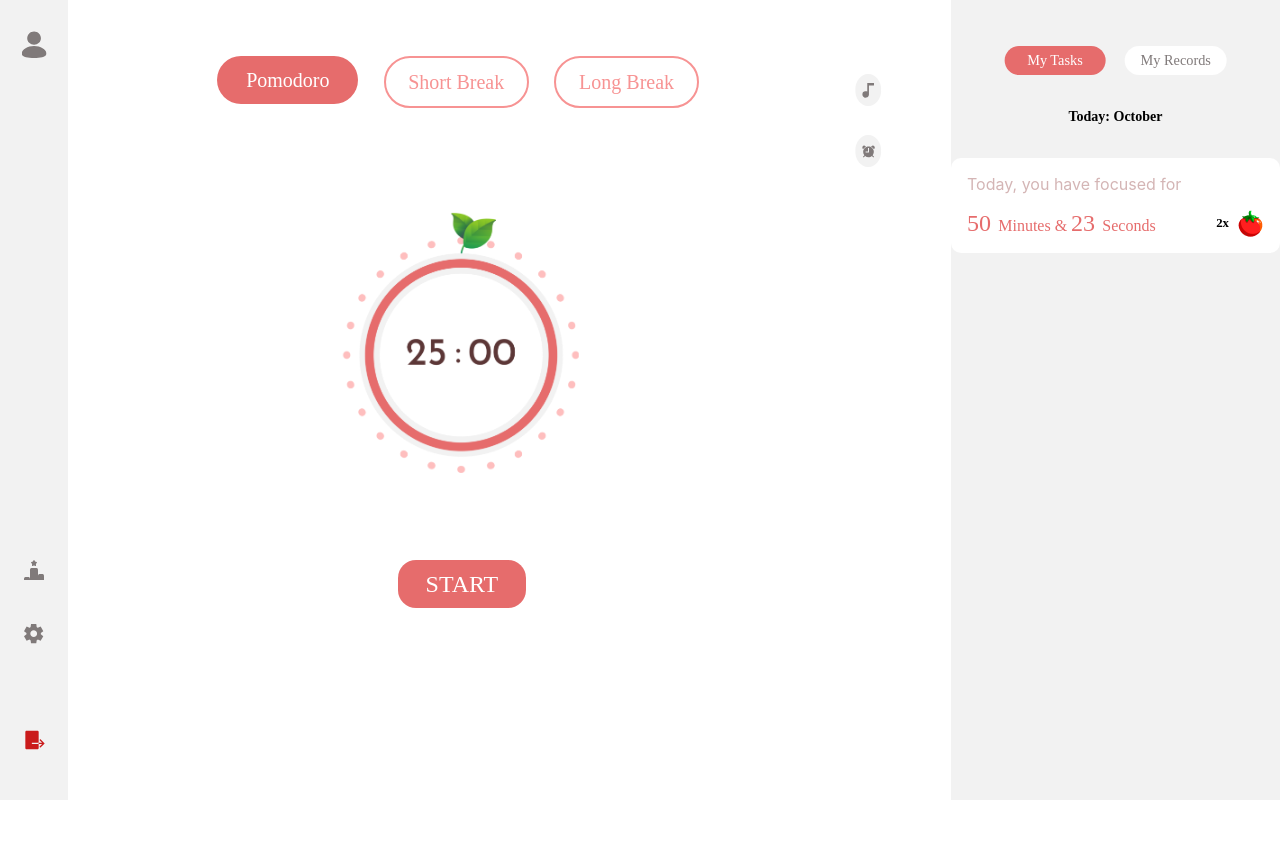
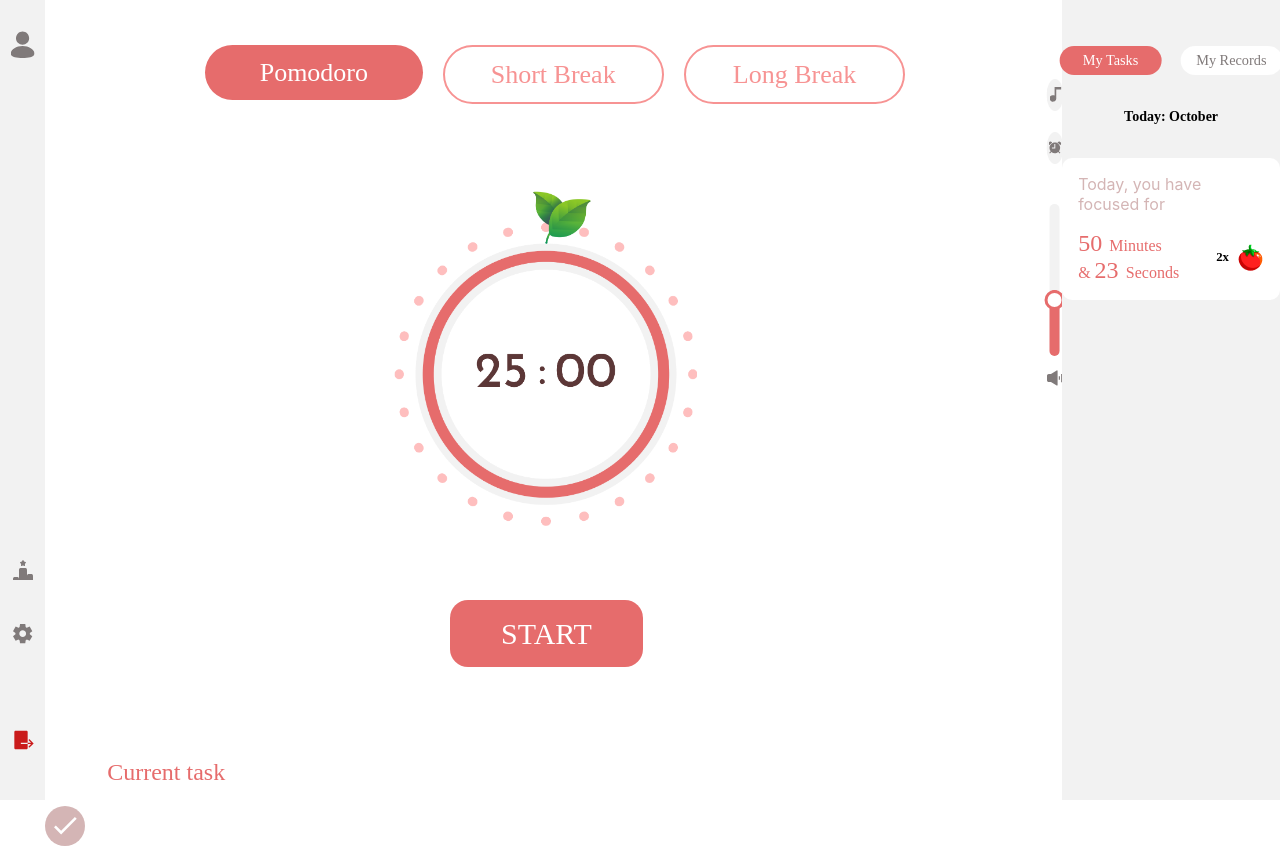
Before and after one commit to cyj8494/pomodoro, a React (Create React App) app: page / in a window 1280 px wide. Before the commit the page ends 800 px from the top, so only its background shows below. Built offline with nearby package versions, Linux system fonts and the light colour scheme.

Commit message:
2023-10-10

```diff
--- a/src/App.css
+++ b/src/App.css
@@ -223,25 +223,25 @@
 
 .center-box {
     display: flex;
+    height: 100%;
 }
 
 /* Timer frame */
 .timer-frame {
     position: relative;
-    width: 50vw;
+    width: 1000px;
     height: 100%;
 }
 
-/* Mode */
 .mode {
     display: flex;
     flex-direction: row;
     align-items: flex-start;
-    gap: 2vw;
-    width: 50vw;
-    height: 7vh;
-    padding-top: 7vh;
-    padding-left: 6vw;
+    gap: 20px; /* Adjusted from 2vw */
+    width: 700px; /* Example fixed width */
+    height: 45px; /* Adjusted from 7vh */
+    padding-top: 45px; /* Adjusted from 7vh */
+    padding-left: 160px; /* Adjusted from 6vw */
 }
 
 /* Pomodoro */
@@ -250,14 +250,15 @@
     flex-direction: row;
     justify-content: center;
     align-items: center;
-    gap: 2vw;
-    width: 11vw;
-    height: 6vh;
+    gap:15px;
+    width: 219px;
+    height: 55px;
     background: #E66C6C;
+
     border-radius: 37.5px;
 
     font-family: 'Outfit';
-    font-size: 2.5vh;
+    font-size: 26px;
     color: #FFFFFF;
 }
 
@@ -267,14 +268,14 @@
     flex-direction: row;
     justify-content: center;
     align-items: center;
-    gap: 2vw;
-    width: 11vw;
-    height: 6vh;
+    gap:15px;
+    width: 219px;
+    height: 55px;
     border: 0.3vh solid #F79393;
     border-radius: 37.5px;
 
     font-family: 'Outfit';
-    font-size: 2.5vh;
+    font-size: 26px;
     color: #F79393;
 }
 
@@ -284,14 +285,14 @@
     flex-direction: row;
     justify-content: center;
     align-items: center;
-    gap: 2vw;
-    width: 11vw;
-    height: 6vh;
+    gap:15px;
+    width: 219px;
+    height: 55px;
     border: 0.3vh solid #F79393;
     border-radius: 37.5px;
 
     font-family: 'Outfit';
-    font-size: 2.5vh;
+    font-size: 26px;
     color: #F79393;
 }
 
@@ -299,8 +300,8 @@
 /* Timer */
 .timer-container {
     position: relative;
-    width: 236.25px;
-    height: 267.05px;
+    width: 303px;
+    height: 343px;
     left: 50%;
     top: 12vh;
     transform: translateX(-50%);
@@ -329,7 +330,7 @@
     width: 20vw;
     height: 7vh;
     left: calc(50% - 10vw + 0.1vw);
-    top: 70vh;
+    top: 600px;
 }
 
 .pause-button {
@@ -337,20 +338,75 @@
     flex-direction: row;
     justify-content: center;
     align-items: center;
-    padding: 1vh 1vw;
+    padding: 7.5px;
+    border-radius: 18px;
+    gap: 7.5px;
     background: #E66C6C;
-    border-radius: 18px;
 
-    width: 8vw;
-    height: 4vh;
+    width: 178.5px;
+    height: 52.25px;
     font-family: 'Outfit';
     font-style: normal;
     font-weight: 400;
-    font-size: 3vh;
+    font-size: 30px;
     line-height: 4vh;
     color: #FFFFFF;
 }
 
+/* Current Task */
+.currentTaskTxt {
+    position: absolute;
+    width: 136px;
+    height: 24px;
+    left: 62px;
+    top: 760px;
+
+    font-family: 'Josefin Sans';
+    font-style: normal;
+    font-weight: 500;
+    font-size: 24px;
+    line-height: 24px;
+
+    color: #E66C6C;
+}
+
+.currentTask {
+    display: flex;
+    flex-direction: row;
+    justify-content: space-between;
+    align-items: center;
+    padding: 0px;
+    gap: 95px;
+
+    position: absolute;
+    width: 960px;
+    height: 40px;
+    left: calc(50% - 960px/2);
+    top: 826px;
+}
+
+.currentCheck {
+    width: 40px;
+    height: 40px;
+    flex: none;
+    order: 0;
+    flex-grow: 0;
+}
+
+.currentCheck-image {
+    position: absolute;
+    width: 40px;
+    height: 40px;
+    left: 0px;
+    top: 0px;
+
+    background: #D4B5B5;
+    background-image: url('./img/check.svg');
+    background-repeat: no-repeat;
+    background-position: center;
+    border-radius: 50%;
+    transform: translate(-50%, -50%);
+}
 
 
 
@@ -359,7 +415,7 @@
 .soundBar {
     position: relative; /* This makes it the reference point for absolute positioned child elements */
     width: 2vw;
-    height: 38vh;
+    height: 350px;
     top : 5.5vh;
 }
 
@@ -390,8 +446,8 @@
     position: absolute;
     width: 100%;
     height: 4vh;
-    left: 10%; /* You can adjust this value based on where you want it inside the .soundBar */
-    top: 30%; /* You can adjust this value based on where you want it inside the .soundBar */
+    left: 10%;
+    top: 25%;
 }
 
 .alarmBtn {
@@ -408,3 +464,74 @@
     border-radius: 50%;
     transform: translate(-50%, -50%);
 }
+
+/* Volume container */
+.volumeContainer {
+    position: absolute;
+    width: 100%;
+    height: 100px;
+    left: 55%;
+    top: 60%;
+    bottom: 0;
+    transform: translate(-50%, -50%);
+}
+
+/* Rectangle 4253 */
+.volumeBar {
+    position: absolute;
+    width: 10px;
+    height: 152px;
+    left: 50%;
+    top: 0;
+    transform: translateX(-50%);
+    background: #F2F2F2;
+    border-radius: 50px;
+}
+
+/* Rectangle 4254 */
+.volumeActive {
+    position: absolute;
+    width: 10px;
+    height: 66px;
+    left: 50%;
+    bottom: 0;
+    transform: translateX(-50%);
+    background: #E66C6C;
+    border-radius: 50px;
+}
+
+/* Ellipse 139 */
+.volumeThumb {
+    position: absolute;
+    box-sizing: border-box;
+    width: 20px;
+    height: 20px;
+    left: 50%;
+    top: calc(100% - 66px - 10px);
+    transform: translateX(-50%);
+    background: #FFFFFF;
+    border: 3px solid #E66C6C;
+    border-radius: 50%;
+    cursor: pointer;
+}
+
+.volumeImg {
+    position: absolute;
+    width: 100%;
+    height: 4vh;
+    left: 10%;
+    bottom: 0;
+}
+
+.volumeBtn {
+    position: absolute;
+    left: 0;
+    top: 0;
+    width: 100%;
+    height: 100%;
+
+    background-image: url('./img/Volume.svg');
+    background-repeat: no-repeat;
+    background-size: 16px 16px;
+    background-position: center;
+}
--- a/src/App.js
+++ b/src/App.js
@@ -4,6 +4,7 @@
 import rank from './img/Rank icon.svg';
 import setting from './img/Settings icon.svg';
 import vector from './img/Group 25.svg';
+import SoundBar from './Soundbar';
 
 function App() {
   return (
@@ -42,19 +43,13 @@
                           START
                       </div>
                   </div>
-              </div>
-
-          </div>
-              <div className="soundBar">
-                  <div className="music">
-                      <div className="musicBtn"></div>
-                  </div>
-                  <div className="alarm">
-                      <div className="alarmBtn"></div>
+                  <div className="currentTaskTxt">Current task</div>
+                  <div className="currentTask">
+                      <div className="currentCheck-image"></div>
                   </div>
               </div>
-
-
+          </div>
+          <SoundBar />
           <div className="rightPanel">
               <div className="sidePanelPick">
                   <div className="myTasksButton">My Tasks</div>
--- /dev/null
+++ b/src/Soundbar.js
@@ -0,0 +1,65 @@
+import React, { useState, useRef } from 'react';
+
+function SoundBar() {
+    const [dragging, setDragging] = useState(false);
+    const [volumeHeight, setVolumeHeight] = useState(66); // 초기값 설정
+    const volumeBarRef = useRef(null);
+
+    const handleMouseDown = (e) => {
+        setDragging(true);
+        document.addEventListener('mousemove', handleMouseMove);
+        document.addEventListener('mouseup', handleMouseUp);
+    };
+
+    const handleMouseMove = (e) => {
+        if (dragging) {
+            const rect = volumeBarRef.current.getBoundingClientRect();
+            let newHeight = rect.bottom - e.clientY;
+            if (newHeight < 0) newHeight = 0;
+            if (newHeight > rect.height) newHeight = rect.height;
+            setVolumeHeight(newHeight);
+        }
+    };
+
+    const handleMouseUp = () => {
+        setDragging(false);
+        document.removeEventListener('mousemove', handleMouseMove);
+        document.removeEventListener('mouseup', handleMouseUp);
+    };
+
+    const handleBarClick = (e) => {
+        const rect = volumeBarRef.current.getBoundingClientRect();
+        let newHeight = rect.bottom - e.clientY;
+        if (newHeight < 0) newHeight = 0;
+        if (newHeight > rect.height) newHeight = rect.height;
+        setVolumeHeight(newHeight);
+    };
+
+    return (
+        <div className="soundBar">
+            <div className="music">
+                <div className="musicBtn"></div>
+            </div>
+            <div className="alarm">
+                <div className="alarmBtn"></div>
+            </div>
+            <div className="volumeContainer">
+                <div className="">
+                    <div className="volumeBar" ref={volumeBarRef} onClick={handleBarClick}>
+                        <div className="volumeActive" style={{ height: `${volumeHeight}px` }}></div>
+                        <div
+                            className="volumeThumb"
+                            onMouseDown={handleMouseDown}
+                            style={{ top: `calc(100% - ${volumeHeight}px)` }}
+                        ></div>
+                    </div>
+                </div>
+            </div>
+            <div className="volumeImg">
+                <div className="volumeBtn"></div>
+            </div>
+        </div>
+    );
+}
+
+export default SoundBar;
```
Also changed, not shown: src/img/Volume.svg (added), src/img/check.svg (added).
